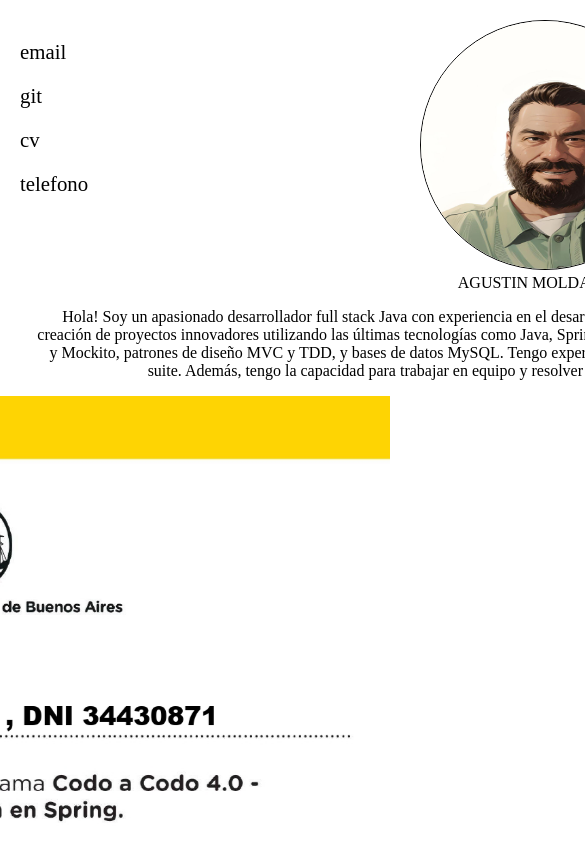
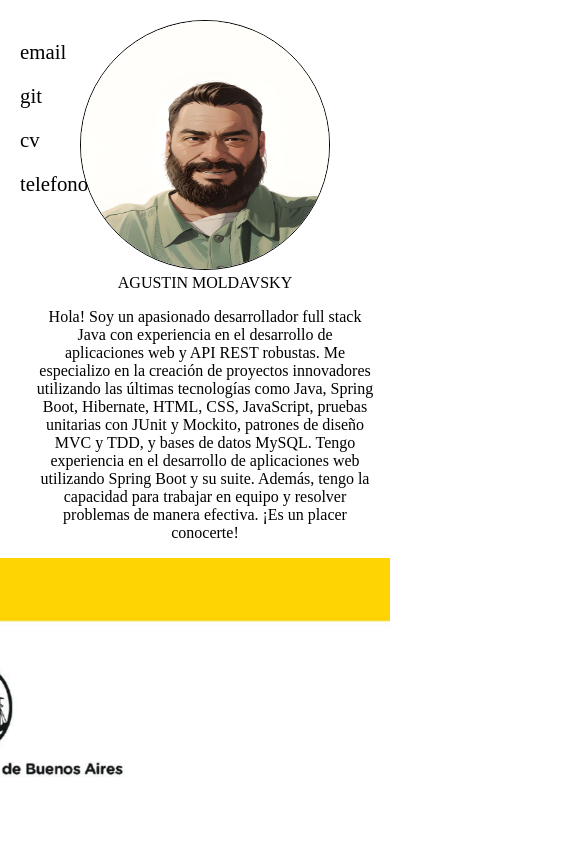
Before and after one commit to AgustinMolda/PersonalPage, a plain HTML site: page index.html in a window 390 px wide. Shown: the top 844 px of the page, 585 px wide, since content can reach past the window. Drawn offline with Linux system fonts and the light colour scheme.

Commit message:
layout complete

```diff
--- a/css/header.css
+++ b/css/header.css
@@ -1,12 +1,24 @@
+
+
+*{
+  margin: 0;
+  padding: 0;
+  box-sizing: border-box;
+}
+
+
+:root{
+  --clippy: polygon(0 0, 0 0, 0 100%, 0% 100%);
+}
+
 .header{
     display: grid;
     margin: 0 auto;
     gap: 20px;
-
+    width: 100%;
     grid-template-areas:
-      "nav  figure   ."
-      ".    text"
-      "slider slider"
+      "nav  figure   "
+      "    text"
     ;
 
   }
@@ -19,14 +31,14 @@
   margin: 1em;
 }
 
-.slider{
-    grid-area: slider;
+.paragraph{
+    grid-area: text;
 }
   .nav{
     grid-area: nav;
     display: flex;
     flex-direction: column;
-    width: 1000px;
+    width: 100%;
     margin-right: 50px;
   }
 
@@ -45,14 +57,12 @@
 
   }
 
-  .nav__link::before{
-
+   .nav__link::before{
       content: "";
       display: block;
       background:slateblue;
       width: 120%;
       height: 100%;
-      max-height: 1000px;
       position: absolute;
       top: 0;
       left: 0;
@@ -60,6 +70,7 @@
       clip-path: var(--clippy);
       transition: clip-path 2s;
       overflow: hidden;
+      color: #fff;
 
   }
 
--- /dev/null
+++ b/css/layout.css
@@ -0,0 +1,44 @@
+*{
+    margin: 0;
+    padding: 0;
+    box-sizing: border-box;
+}
+
+.page{
+    width: 100%;
+    height: 100vh;
+    display: grid;
+    grid-template-areas:
+    "nav header header"
+    "content content content"
+    "footer footer footer"
+    ;
+}
+
+.header{
+    grid-area: header;
+}
+
+.nav{
+    grid-area: nav;
+}
+
+.slider{
+    grid-area: content;
+}
+
+.footer{
+    grid-area: footer;
+}
+
+
+@media only screen and(max-width:768px) {
+    .page{
+        grid-template-areas:
+         "content content content"
+         "nav      nav      nav"
+         "content content content"
+         "footer  footer   footer"
+        ;
+    }
+}
--- a/css/style.css
+++ b/css/style.css
@@ -7,9 +7,7 @@
 }
 
 
-:root{
-    --clippy: polygon(0 0, 0 0, 0 100%, 0% 100%);
-}
+
 
 .slider {
   display: flex;
@@ -71,7 +69,7 @@
     flex: 0 0 100%;
     scroll-snap-align: start;
     animation: slide 12s alternate 2;
-    background-color: aqua;
+
 
     @media screen {
       @media(width < 617px) {
@@ -144,5 +142,3 @@
   }
 
 }
-
-/*Modificaciones nuevas*/
--- a/index.html
+++ b/index.html
@@ -5,10 +5,10 @@
     <meta charset="UTF-8">
     <meta name="viewport" content="width=device-width, initial-scale=1.0">
     <link rel="stylesheet" href="css/style.css">
-
     <title>Slider</title>
 </head>
 <body>
+  <div class="page">
     <header class="header">
       <figure class="picture">
         <img class="picture__img"  src="img/YoAnimado.jpeg" alt="soy yo animado">
@@ -20,7 +20,7 @@
 
       <nav class="nav">
 
-          <a href="#cargaDinamica" class="nav__link nav--email">email</a>
+          <a id="boton__mail" href="#cargaDinamica" class="nav__link nav--email">email</a>
           <a class="nav__link nav--git" href="https://github.com/AgustinMolda" target="_blank">git</a>
           <a class="nav__link nav--cv" href="#">cv</a>
           <a class="nav__link nav--celu"href="#">telefono</a>
@@ -39,14 +39,17 @@
 
       </section>
 
-      <section id="cargaDinamica">
 
-      </section>
 
-      <footer></footer>
+      <footer class="footer">
+        <section id="cargaDinamica">
 
+        </section>
+
+      </footer>
+    </div>
       <script src="js/utils.js"></script>
-      <script src="js/main.js"></script>
+      <script src="js/mail.js"></script>
 
 </body>
 </html>
--- /dev/null
+++ b/js/mail.js
@@ -0,0 +1,4 @@
+const boton = document.querySelector("#boton__mail");
+
+
+boton.addEventListener("click", ()=> { utils.formulario();});
--- a/js/main.js
+++ /dev/null
@@ -1,4 +0,0 @@
-const boton = document.querySelector("#cargaDinamica");
-
-
-boton.addEventListener("click", utils.formulario());
--- a/js/utils.js
+++ b/js/utils.js
@@ -1,5 +1,6 @@
 utils = {
     formulario: () => {
+
         const main = document.querySelector("#cargaDinamica");
 
         main.innerHTML = `<form action="mailto:agusting.moldavsky@gmail.com" method="post" enctype="text/plain">
```
